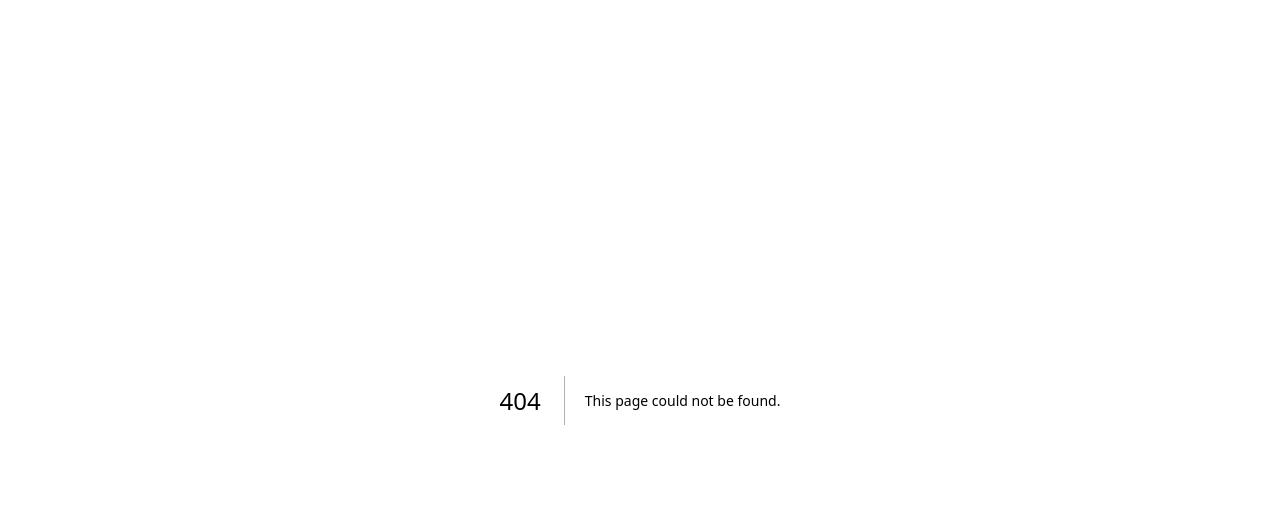
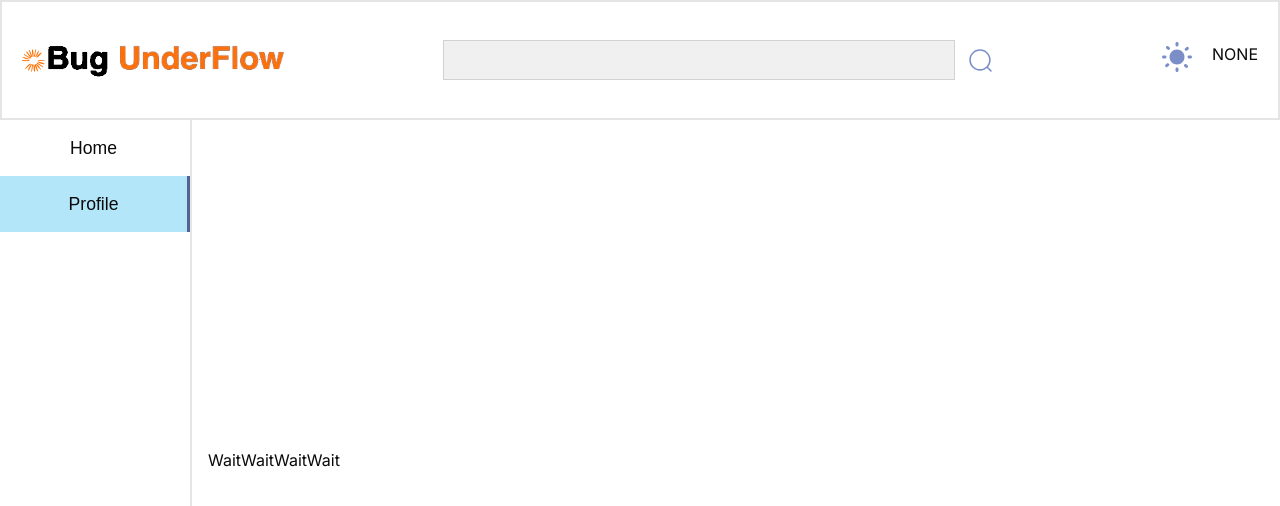
Before and after one commit to mdmab/bugunderflow, a Next.js app: page /profile in a window 1280 px wide. Before the commit this address had no page. Shown: the top 506 px of the page. Built offline with nearby package versions, Linux system fonts and the light colour scheme; no server answers.

Commit message:
Added profile

```diff
--- a/app/home_base/NavigationBar.tsx
+++ b/app/home_base/NavigationBar.tsx
@@ -1,14 +1,22 @@
+'use client'
+
 import React from 'react'
 import NavigationButton from './NavigationButton'
 import { NAV_COMMUNITY, NAV_FIND_JOBS, NAV_HOME, NAV_PROFILE } from './constants'
+import { hardPush } from './util'
+import { useRouter } from 'next/navigation'
 
 const NavigationBar = ({ mode=NAV_HOME } : { mode: number }) => {
+  const router = useRouter()
+
   return (
     <div className='flex-col align-center h-[85vh] w-[15vw] border-r-2 border-grey'>
-      <NavigationButton label="Home" isSelected={mode == NAV_HOME ? "yes" : "no"} />
-      <NavigationButton label="Community" isSelected={mode == NAV_COMMUNITY ? "yes" : "no"} />
-      <NavigationButton label="Find Jobs" isSelected={mode == NAV_FIND_JOBS ? "yes" : "no"} />
-      <NavigationButton label="Profile" isSelected={mode == NAV_PROFILE ? "yes" : "no"} />
+      <NavigationButton label="Home" isSelected={mode == NAV_HOME ? "yes" : "no"}
+      onClick={() => router.push("/home")}/>
+      {/* <NavigationButton label="Community" isSelected={mode == NAV_COMMUNITY ? "yes" : "no"} />
+      <NavigationButton label="Find Jobs" isSelected={mode == NAV_FIND_JOBS ? "yes" : "no"} /> */}
+      <NavigationButton label="Profile" isSelected={mode == NAV_PROFILE ? "yes" : "no"}
+      onClick={() => router.push("/profile")}/>
     </div>
   )
 }
--- a/app/home_base/NavigationButton.tsx
+++ b/app/home_base/NavigationButton.tsx
@@ -3,13 +3,15 @@
 import { useRouter } from 'next/navigation'
 import React, { useState } from 'react'
 
-const NavigationButton = ({ label="", isSelected="" } : { label: string, isSelected: string }) => {
+const NavigationButton = ({ label="", isSelected="", onClick }
+  :
+{ label: string, isSelected: string, onClick: () => any }) => {
   const [classOption] = useState(isSelected == "yes" ? "selected" : "unselected")
   const router = useRouter()
 
   return (
     <div className={'flex grow items-center justify-center navigation-button-' + classOption}
-    onClick={() => router.push("/home")}>
+    onClick={onClick}>
       {label}
     </div>
   )
--- a/app/home_base/TopbarPc.tsx
+++ b/app/home_base/TopbarPc.tsx
@@ -6,14 +6,25 @@ import ThemeChooser from './ThemeChooser'
 import Logo from './Logo'
 import Menubar from './Menubar'
 import SearchBar from './SearchBar'
+import { UserButton, useAuth, useClerk, useUser } from '@clerk/nextjs'
 
 const TopbarPc = () => {
+  const auth = useAuth()
+  const user = useUser()
+  const clerk = useClerk()
+
   return (
     <div className="flex items-center justify-between p-5 h-[15vh] w-[100vw] border-2">
       <Logo />
       {/* <Menubar /> */}
       <SearchBar />
-      <ThemeChooser />
+      <div className='flex space-x-5'>
+        <ThemeChooser />
+        <UserButton />
+        <div>
+          {auth.isSignedIn ? user.user?.fullName: "NONE"}
+        </div>
+      </div>
     </div>
   )
 }
--- /dev/null
+++ b/app/profile/Info.tsx
@@ -0,0 +1,18 @@
+import { useAuth, useUser } from '@clerk/nextjs'
+import React from 'react'
+
+const Info = ({ title="", value="" } : { title: string, value: string | undefined }) => {
+  return (
+    <div className='flex grow space-x-4' style={{"fontFamily": "Gill sans, sans-serif", "fontSize": "1.1em"}}>
+      <div className='w-[7vw]'
+      style={{"textAlign": "right", "fontWeight": "bold", "fontFamily": "sans-serif"}}>
+        {title} :
+      </div>
+      <div>
+        {value == undefined ? "" : value}
+      </div>
+    </div>
+  )
+}
+
+export default Info
--- /dev/null
+++ b/app/profile/page.tsx
@@ -0,0 +1,61 @@
+'use client'
+
+import { useAuth, useUser } from '@clerk/nextjs'
+import React from 'react'
+import TopbarPc from '../home_base/TopbarPc'
+import NavigationBar from '../home_base/NavigationBar'
+import { NAV_PROFILE } from '../home_base/constants'
+import Image from 'next/image'
+import Info from './Info'
+
+const page = () => {
+  const user = useUser()
+  const auth = useAuth()
+
+  return (
+    <div className='flex-col grow w-[100vw]'>
+      <TopbarPc />
+      <div className='flex grow'>
+        <NavigationBar mode={NAV_PROFILE} />
+        <div style={{ "margin" : "1em" }}
+        className='flex grow items-center justify-left space-x-2'>
+          {
+            auth.isSignedIn && auth.isLoaded && user.user?.fullName ?
+            <img src={user.user.imageUrl} alt={user.user?.fullName}
+            style={{
+              // "position" : "fixed",
+              "objectFit" : "contain",
+              // "overflow" : "hidden",
+              "height": "50vh",
+              "width" : "50vh",
+              "borderRadius" : "0.5em"
+            }}/> :
+            <>Wait</>
+          }
+          <div className='flex-col grow'>
+            {
+              auth.isSignedIn && auth.isLoaded && user.user?.fullName ?
+              <Info title="Name" value={user.user.fullName} />
+              :
+              <>Wait</>
+            }
+            {
+              auth.isSignedIn && auth.isLoaded && user.user?.fullName ?
+              <Info title="Email" value={user.user.primaryEmailAddress?.toString()} />
+              :
+              <>Wait</>
+            }
+            {
+              auth.isSignedIn && auth.isLoaded && user.user?.fullName ?
+              <Info title="Joined" value={user.user.createdAt?.toDateString()} />
+              :
+              <>Wait</>
+            }
+          </div>
+        </div>
+      </div>
+    </div>
+  )
+}
+
+export default page
```
